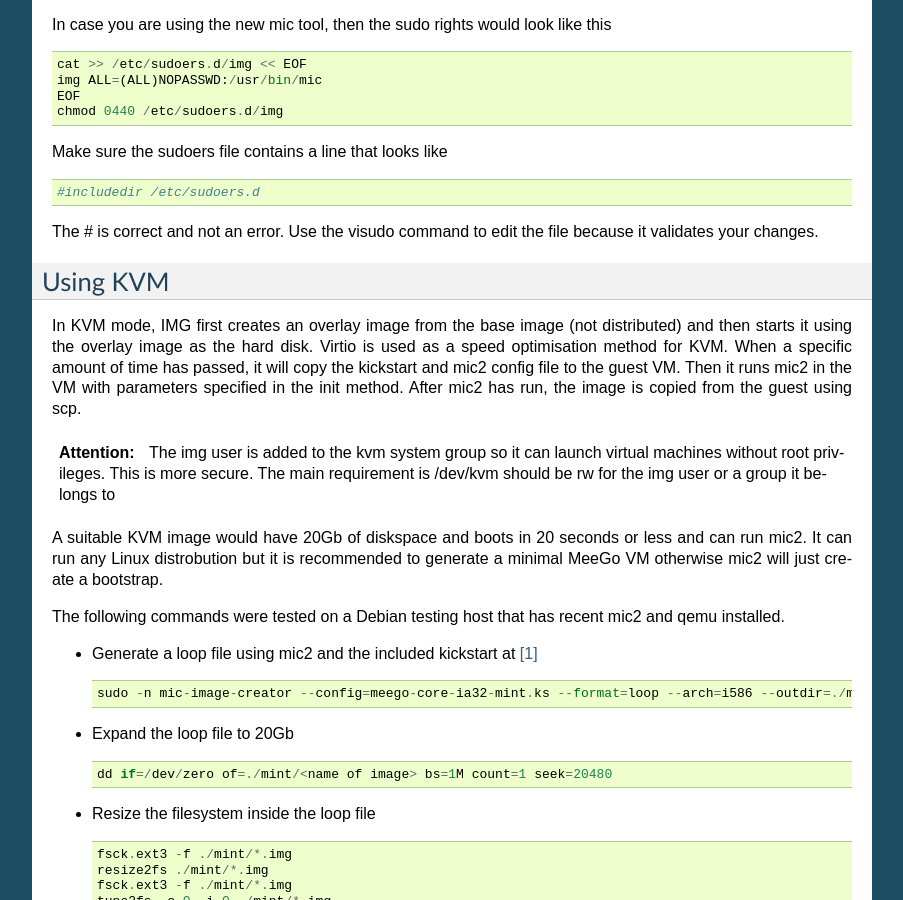
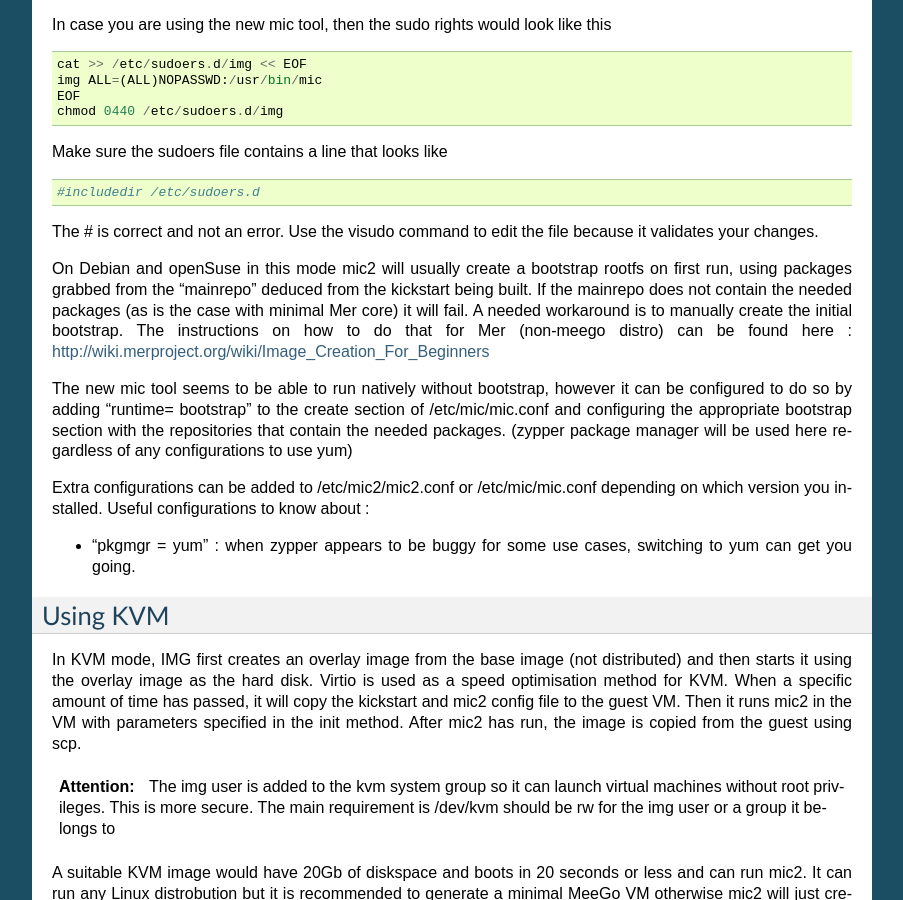
Before and after one commit to MeeGoIntegration/imager, a Sphinx documentation site: the page built from docs/configuration/build_image-conf.rst, in a window 1280 px wide and 900 px high, scrolled down 1462 px. Shown: the whole window, without its empty margins (198-1101 px from the left). Built offline with Sphinx 7.4.7, drawn with Linux system fonts in a browser that asks for light colours.

Commit message:
some docs about mic and mic2

```diff
--- a/docs/configuration/build_image-conf.rst
+++ b/docs/configuration/build_image-conf.rst
@@ -50,6 +50,23 @@ Make sure the sudoers file contains a line that looks like ::
 
 The # is correct and not an error. Use the visudo command to edit the file
 because it validates your changes.
+
+On Debian and openSuse in this mode mic2 will usually create a bootstrap rootfs
+on first run, using packages grabbed from the "mainrepo" deduced from the kickstart
+being built. If the mainrepo does not contain the needed packages (as is the case
+with minimal Mer core) it will fail. A needed workaround is to manually create
+the initial bootstrap. The instructions on how to do that for Mer (non-meego distro) can be found here :
+http://wiki.merproject.org/wiki/Image_Creation_For_Beginners
+
+The new mic tool seems to be able to run natively without bootstrap, however it can be
+configured to do so by adding "runtime= bootstrap" to the create section of /etc/mic/mic.conf
+and configuring the appropriate bootstrap section with the repositories that contain the needed packages.
+(zypper package manager will be used here regardless of any configurations to use yum)
+
+Extra configurations can be added to /etc/mic2/mic2.conf or /etc/mic/mic.conf
+depending on which version you installed. Useful configurations to know about :
+
+* "pkgmgr = yum" : when zypper appears to be buggy for some use cases, switching to yum can get you going.
 
 Using KVM
 ---------
```
